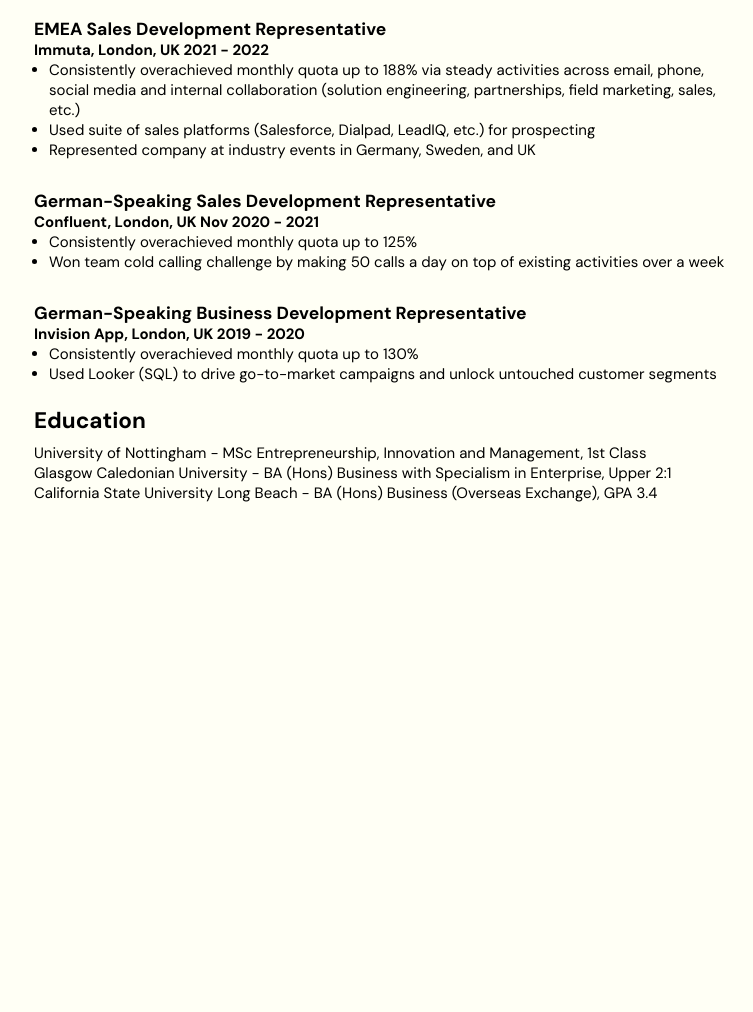
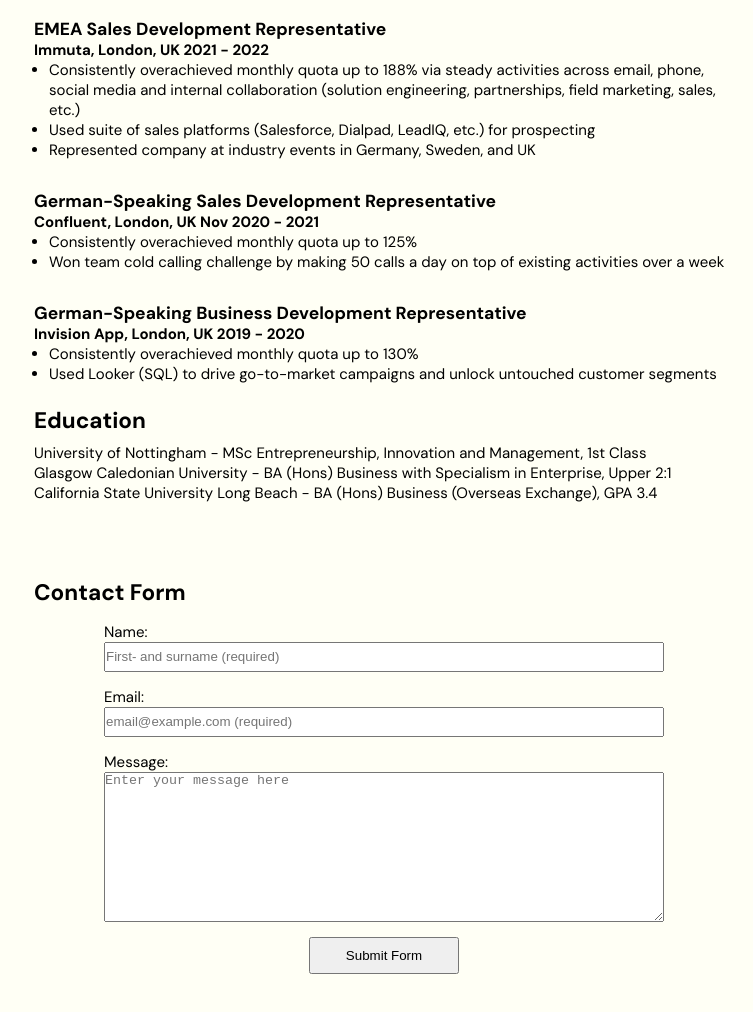
Before and after one commit to cosmonewt/devportfolio, a plain HTML site: page index.html in a window 1280 px wide. Shown: the part 1993-3005 px from the top of the page, without its empty margins (256-1009 px from the left). Before the commit the page ends 2586 px from the top, so only its background shows below. Drawn offline with nearby package versions, Linux system fonts and the light colour scheme.

Commit message:
feat: contact form

```diff
--- a/index.html
+++ b/index.html
@@ -269,6 +269,34 @@
                     </p>
                 </div>
             </section>
+            <section id="contact-form-section" class="contact-form-section">
+                <h2>Contact Form</h2>
+                <form action="https://api.web3forms.com/submit" method="POST" class="contact-form" id="form">
+
+                    <input type="hidden" name="access_key" value="8ddb7901-4367-43ea-b570-db0164f85c6d">
+                    <!-- <input type="hidden" name="subject" value="Contact Form Submission"> -->
+
+                    <!-- <div>
+                        <label for="subject">Title: </label>
+                        <input type="text" name="subject" id="subject" placeholder="Enter the message title here (required)" required>
+                    </div> -->
+                    <div>
+                        <label for="name">Name: </label>
+                        <input type="text" name="name" id="name" placeholder="First- and surname (required)" required>
+                    </div>
+                    <div>
+                        <label for="email">Email: </label>
+                        <input type="email" name="email" id="email" placeholder="email@example.com (required)" required>
+                    </div>
+                    <div>
+                        <label for="message">Message: </label>
+                        <textarea name="message" id="message" placeholder="Enter your message here" required></textarea>
+                    </div>
+                    <input type="hidden" name="redirect" value="https://web3forms.com/success">
+                    <button type="submit">Submit Form</button>
+
+                </form>
+            </section>
         </main>
     </body>
 </html>
--- a/styles.css
+++ b/styles.css
@@ -174,7 +174,8 @@ section {
     flex-directioN: column;
     justify-content: center;
     /* viewport height - (header height - 5 vh) to hide bottom elements */
-    height: calc(100vh - 5vh);
+    /* height: calc(100vh - 5vh);  */
+    height: calc(100dvh - 5dvh);
     min-height: 500px;
     overflow: hidden;
     position: relative;
@@ -266,6 +267,60 @@ h2 {
     padding-left: 1rem;
 }
 
+/* Contact form */
+/* vertically align labels and input forms */
+.contact-form div * {
+    display: block;
+}
+
+/* center form fields */
+.contact-form input,
+.contact-form textarea,
+.contact-form label,
+.contact-form button {
+    margin: 0 auto;
+}
+
+/* add row space between direct children of contact form */
+.contact-form > * {
+    margin-top: 1rem;
+}
+
+/*
+    manually adding button top margin,
+    as it is overridden by previous specific selector above
+*/
+.contact-form button {
+    margin-top: 1rem;
+}
+
+/* TODO: style button */
+
+.contact-form input,
+.contact-form textarea,
+.contact-form label {
+    width: 80%;
+}
+
+.contact-form input {
+    height: 2rem;
+}
+
+.contact-form textarea {
+    height: 10rem;
+}
+
+/* center form submit button */
+.contact-form button,
+.contact-form label {
+    display: block;
+}
+
+.contact-form button {
+    height: 2.5rem;
+    width: 10rem;
+}
+
 /* General responsive formatting */
 @media screen and (max-width: 768px) {
     html {
@@ -277,9 +332,9 @@ h2 {
         flex-direction: column;
         padding: 1rem;
     }
-    .welcome-section {
-        height: 50vh;
-    }
+    /* .welcome-section {
+        height: calc(10dvh - 5dhv);
+    } */
     .skills-container {
         justify-content: start;
     }
```
Also changed, not shown: script.js (+53 -0 lines).
